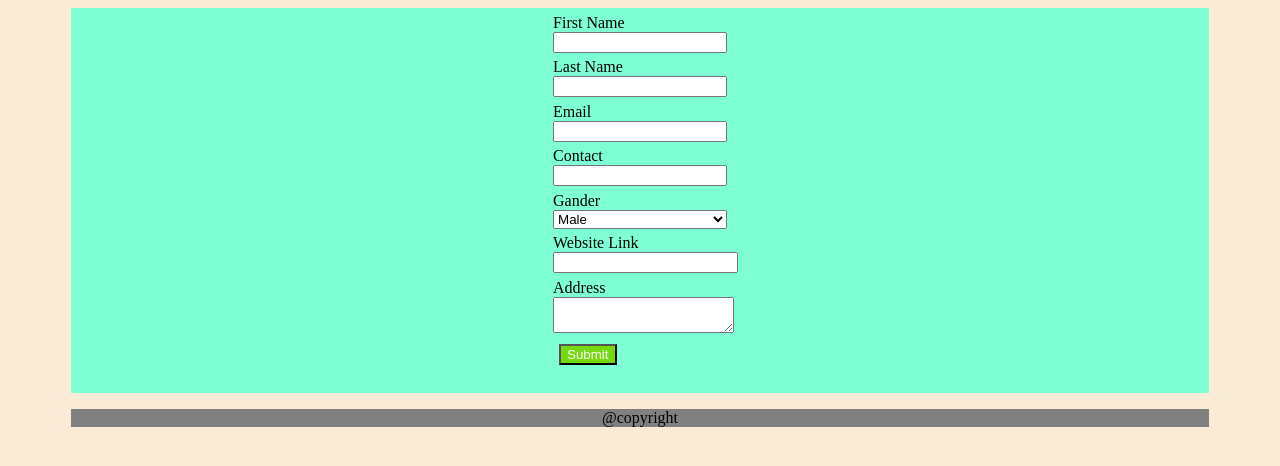
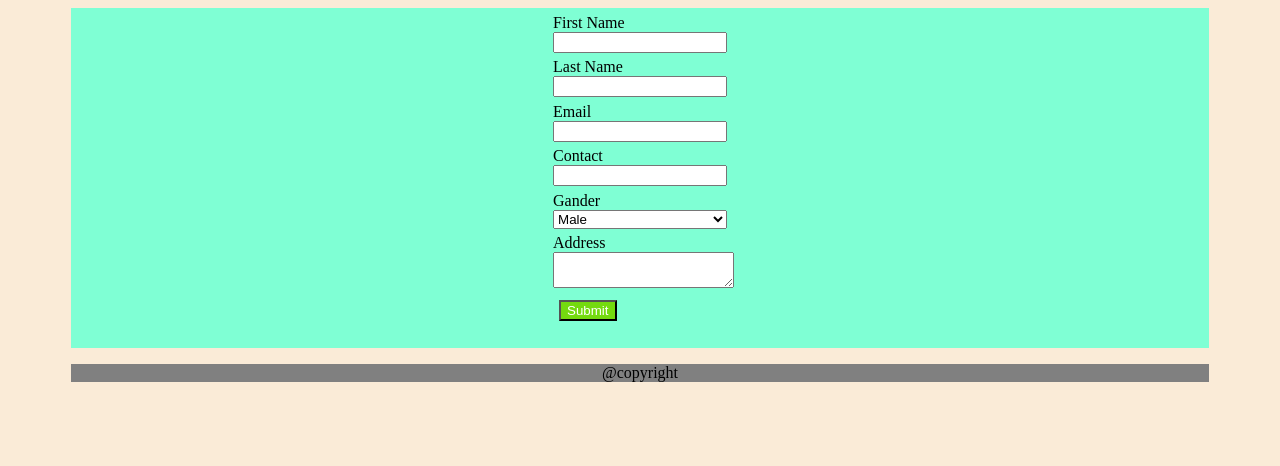
Before and after one commit to Jiteshgavel/html-form, a plain HTML site: page index.html in a window 1280 px wide. Shown: the part 152-618 px from the top of the page. Drawn offline with Linux system fonts and the light colour scheme.

Commit message:
remove input link

```diff
--- a/index.html
+++ b/index.html
@@ -39,10 +39,7 @@
                         <option value="">Female</option>
                     </select>
                 </div>
-                <div class="form-group">
-                    <label for="Link">Website Link</label><br>
-                    <input id="Link" type="url">
-                </div>
+
                 <div class="form-group">
                     <label for="Address">Address</label><br>
                     <textarea name="" id="Address" cols="" rows=""></textarea>
```
